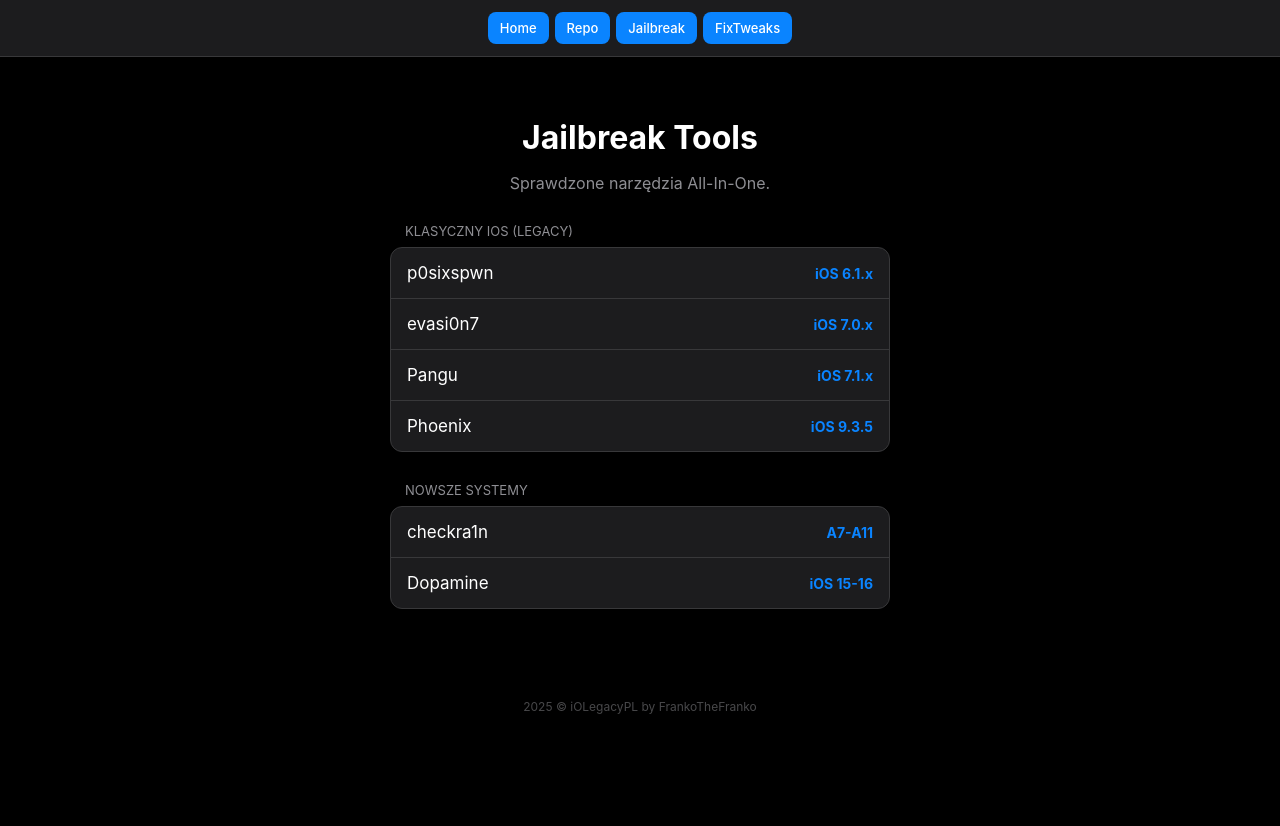
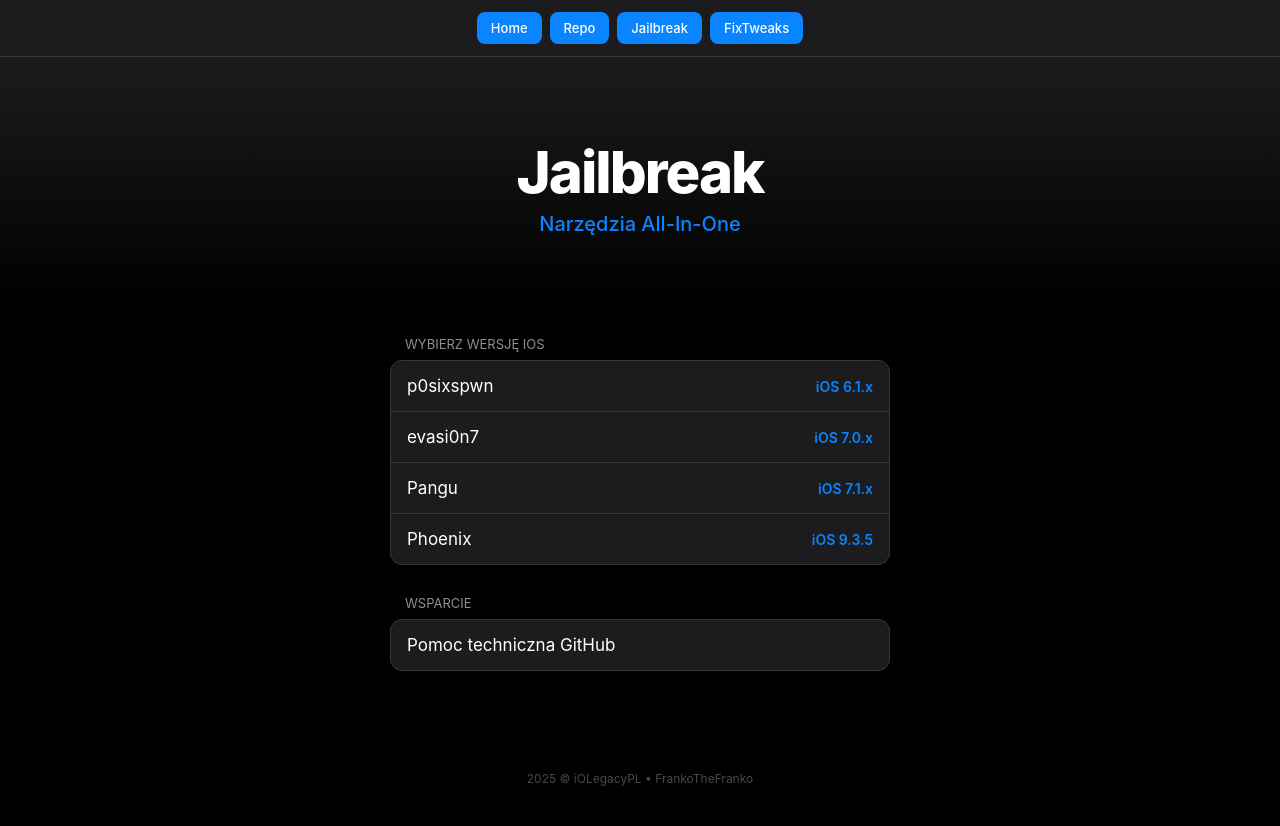
Before and after one commit to FrankoTheFranko/iOLegacyPL, a plain HTML site: page Home/jailbreak.html in a window 1280 px wide. Before the commit the page ends 800 px from the top, so only its background shows below. Drawn offline with Linux system fonts and the light colour scheme.

Commit message:
Improve layout and styling of jailbreak.html
Refactor HTML structure and styles for jailbreak page.

```diff
--- a/Home/jailbreak.html
+++ b/Home/jailbreak.html
@@ -5,23 +5,95 @@
     <meta name="viewport" content="width=device-width, initial-scale=1.0">
     <title>Jailbreak | iOLegacyPL</title>
     <style>
-        :root { --ios-blue: #0A84FF; --bg-color: #000000; --card-bg: #1C1C1E; --border-color: #38383A; --text-main: #FFFFFF; --text-sub: #8E8E93; }
-        body { font-family: -apple-system, BlinkMacSystemFont, "Segoe UI", Roboto, Helvetica, Arial, sans-serif; background-color: var(--bg-color); margin: 0; display: flex; flex-direction: column; align-items: center; color: var(--text-main); }
-        header { width: 100%; background-color: var(--card-bg); padding: 12px 0; text-align: center; border-bottom: 1px solid var(--border-color); position: sticky; top: 0; z-index: 1000; }
-        nav { display: flex; justify-content: center; gap: 6px; flex-wrap: wrap; }
-        .nav-btn { background-color: var(--ios-blue); color: white; text-decoration: none; padding: 8px 12px; border-radius: 8px; font-size: 13px; font-weight: 500; }
-        .container { width: 95%; max-width: 500px; padding: 40px 0; }
-        h1 { font-size: 32px; text-align: center; margin-bottom: 10px; }
-        .section-title { font-size: 13px; color: var(--text-sub); text-transform: uppercase; margin: 30px 0 8px 15px; }
-        .menu-list { background: var(--card-bg); border-radius: 12px; overflow: hidden; border: 1px solid var(--border-color); }
-        .menu-item { display: flex; align-items: center; padding: 15px 16px; color: var(--text-main); border-bottom: 1px solid var(--border-color); text-decoration: none; }
+        :root {
+            --ios-blue: #0A84FF;
+            --bg-color: #000000;
+            --card-bg: #1C1C1E;
+            --border-color: #38383A;
+            --text-main: #FFFFFF;
+            --text-sub: #8E8E93;
+        }
+        html { scroll-behavior: smooth; }
+        body {
+            font-family: -apple-system, BlinkMacSystemFont, "Segoe UI", Roboto, Helvetica, Arial, sans-serif;
+            background-color: var(--bg-color);
+            margin: 0;
+            display: flex;
+            flex-direction: column;
+            align-items: center;
+            color: var(--text-main);
+        }
+        header {
+            width: 100%;
+            background-color: var(--card-bg);
+            padding: 12px 0;
+            text-align: center;
+            border-bottom: 1px solid var(--border-color);
+            position: sticky;
+            top: 0;
+            z-index: 1000;
+        }
+        nav { display: flex; justify-content: center; gap: 8px; flex-wrap: wrap; }
+        .nav-btn {
+            background-color: var(--ios-blue);
+            color: white;
+            text-decoration: none;
+            padding: 8px 14px;
+            border-radius: 8px;
+            font-size: 13px;
+            font-weight: 500;
+        }
+        .hero {
+            width: 100%;
+            padding: 80px 0 50px;
+            text-align: center;
+            background: linear-gradient(180deg, #1C1C1E 0%, #000000 100%);
+        }
+        .hero-title {
+            font-size: 58px;
+            font-weight: 800;
+            margin: 0;
+            letter-spacing: -2px;
+        }
+        .subtitle { color: var(--ios-blue); font-size: 20px; font-weight: 500; margin-top: 5px; }
+        .container {
+            width: 95%;
+            max-width: 500px;
+            padding-bottom: 60px;
+        }
+        .section-title {
+            font-size: 13px;
+            color: var(--text-sub);
+            text-transform: uppercase;
+            margin: 30px 0 8px 15px;
+        }
+        .menu-list {
+            background: var(--card-bg);
+            border-radius: 12px;
+            overflow: hidden;
+            border: 1px solid var(--border-color);
+        }
+        .menu-item {
+            display: flex;
+            align-items: center;
+            padding: 15px 16px;
+            text-decoration: none;
+            color: var(--text-main);
+            border-bottom: 1px solid var(--border-color);
+        }
         .menu-item:last-child { border-bottom: none; }
         .label { flex-grow: 1; font-size: 17px; }
-        .version { color: var(--ios-blue); font-size: 14px; font-weight: bold; }
-        .footer { font-size: 12px; color: #48484A; text-align: center; margin-top: 50px; padding-bottom: 30px; }
+        .version-badge { color: var(--ios-blue); font-weight: 600; font-size: 14px; }
+        .footer {
+            font-size: 12px;
+            color: #48484A;
+            text-align: center;
+            padding: 40px 0;
+        }
     </style>
 </head>
-<body>
+<body id="top">
+
     <header>
         <nav>
             <a href="index.html" class="nav-btn">Home</a>
@@ -31,43 +103,43 @@
         </nav>
     </header>
 
+    <div class="hero">
+        <h1 class="hero-title">Jailbreak</h1>
+        <p class="subtitle">Narzędzia All-In-One</p>
+    </div>
+
     <div class="container">
-        <h1>Jailbreak Tools</h1>
-        <p style="text-align: center; color: var(--text-sub);">Sprawdzone narzędzia All-In-One.</p>
-
-        <div class="section-title">Klasyczny iOS (Legacy)</div>
+        <div class="section-title">Wybierz wersję iOS</div>
         <div class="menu-list">
             <div class="menu-item">
                 <span class="label">p0sixspwn</span>
-                <span class="version">iOS 6.1.x</span>
+                <span class="version-badge">iOS 6.1.x</span>
             </div>
             <div class="menu-item">
                 <span class="label">evasi0n7</span>
-                <span class="version">iOS 7.0.x</span>
+                <span class="version-badge">iOS 7.0.x</span>
             </div>
             <div class="menu-item">
                 <span class="label">Pangu</span>
-                <span class="version">iOS 7.1.x</span>
+                <span class="version-badge">iOS 7.1.x</span>
             </div>
             <div class="menu-item">
                 <span class="label">Phoenix</span>
-                <span class="version">iOS 9.3.5</span>
+                <span class="version-badge">iOS 9.3.5</span>
             </div>
         </div>
 
-        <div class="section-title">Nowsze systemy</div>
+        <div class="section-title">Wsparcie</div>
         <div class="menu-list">
-            <div class="menu-item">
-                <span class="label">checkra1n</span>
-                <span class="version">A7-A11</span>
-            </div>
-            <div class="menu-item">
-                <span class="label">Dopamine</span>
-                <span class="version">iOS 15-16</span>
-            </div>
+            <a href="https://github.com/FrankoTheFranko" class="menu-item">
+                <span class="label">Pomoc techniczna GitHub</span>
+            </a>
         </div>
     </div>
 
-    <div class="footer">2025 &copy; iOLegacyPL by FrankoTheFranko</div>
+    <div class="footer">
+        2025 &copy; iOLegacyPL &bull; FrankoTheFranko
+    </div>
+
 </body>
 </html>
```
